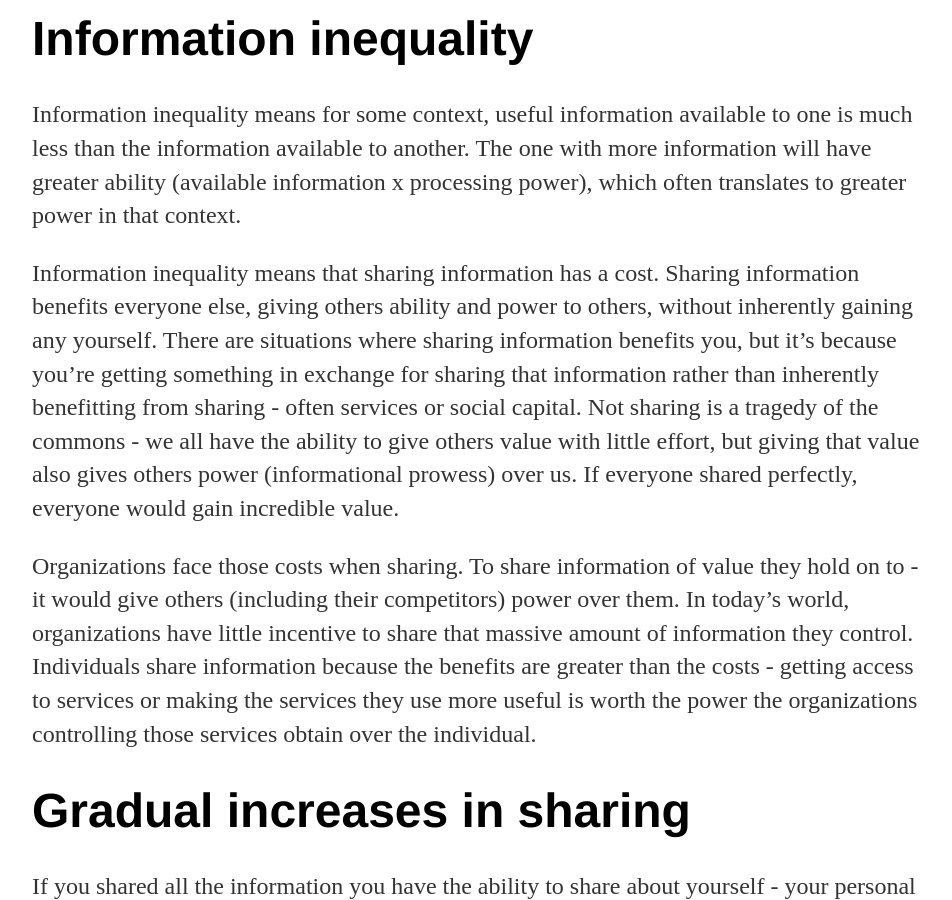
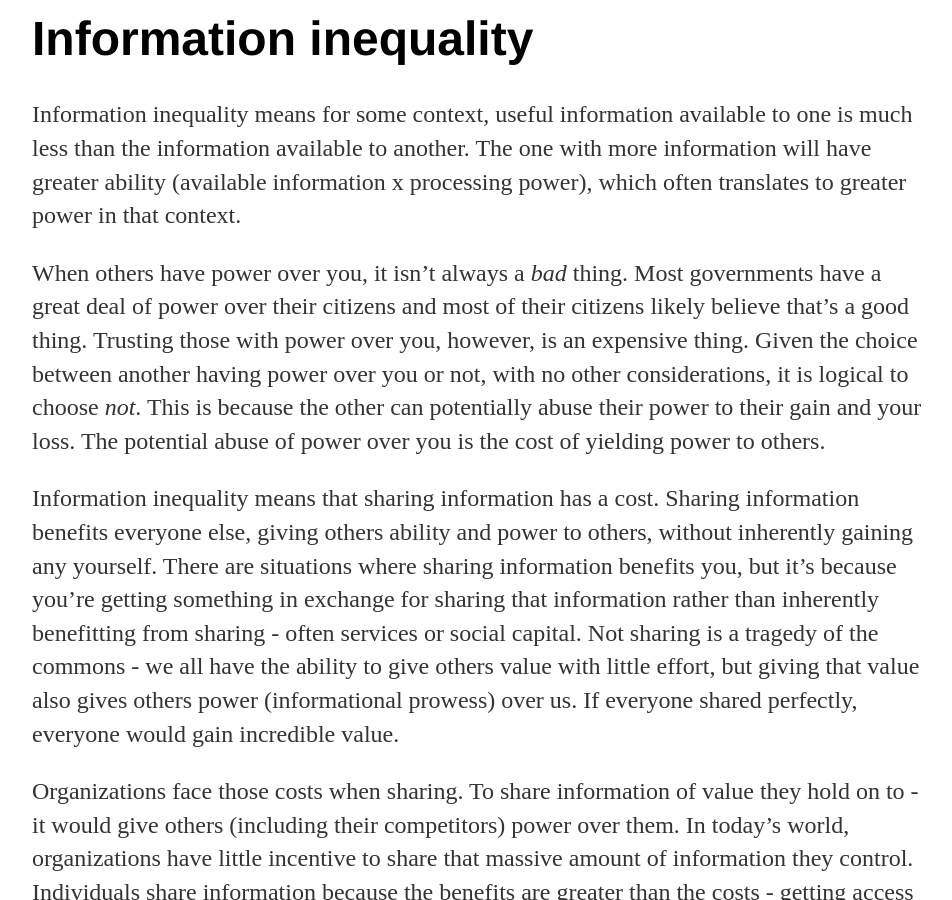
Before and after one commit to curiousest/curiousest.github.io, a Jekyll site: the page built from _posts/2016-12-22-privacy-is-a-tragedy-of-the-commons.md, in a window 1280 px wide and 900 px high, scrolled down 1758 px. Shown: the whole window, without its empty margins (160-1112 px from the left). Built offline with Jekyll 4.4.1, drawn with Linux system fonts in a browser that asks for light colours.

Commit message:
Update 2016-12-22-privacy-is-a-tragedy-of-the-commons.md

```diff
--- a/_posts/2016-12-22-privacy-is-a-tragedy-of-the-commons.md
+++ b/_posts/2016-12-22-privacy-is-a-tragedy-of-the-commons.md
@@ -46,6 +46,8 @@ There are technology and cost limitations on information we share. It's hard to
 # Information inequality
 
 Information inequality means for some context, useful information available to one is much less than the information available to another. The one with more information will have greater ability (available information x processing power), which often translates to greater power in that context.
+
+When others have power over you, it isn't always a *bad* thing. Most governments have a great deal of power over their citizens and most of their citizens likely believe that's a good thing. Trusting those with power over you, however, is an expensive thing. Given the choice between another having power over you or not, with no other considerations, it is logical to choose *not*. This is because the other can potentially abuse their power to their gain and your loss. The potential abuse of power over you is the cost of yielding power to others.
 
 Information inequality means that sharing information has a cost. Sharing information benefits everyone else, giving others ability and power to others, without inherently gaining any yourself. There are situations where sharing information benefits you, but it's because you're getting something in exchange for sharing that information rather than inherently benefitting from sharing - often services or social capital. Not sharing is a tragedy of the commons - we all have the ability to give others value with little effort, but giving that value also gives others power (informational prowess) over us. If everyone shared perfectly, everyone would gain incredible value.
 
```
